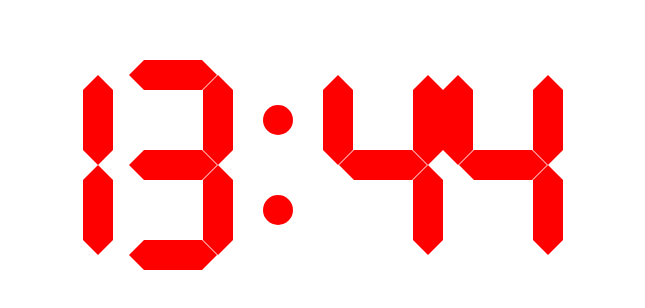
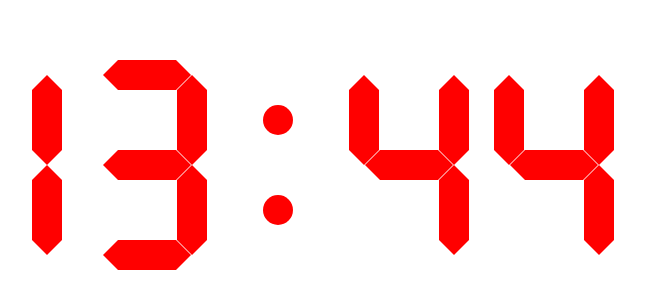
Before and after one commit to RikitoNoto/WindowClock, a Vue app: page / in a window 1280 px wide. Shown: the part 232-540 px from the top of the page, without its empty margins (362-1007 px from the left). Built offline with nearby package versions, Linux system fonts and the light colour scheme.

Commit message:
add margin among charactors

```diff
--- a/src/App.vue
+++ b/src/App.vue
@@ -6,7 +6,7 @@ import { appWindow } from '@tauri-apps/api/window';
 
 const hour = ref(0);
 const minute = ref(0);
-appWindow.setFullscreen(true);
+appWindow.setFullscreen(false);
 
 setInterval(() => {
     const current = new Date();
--- a/src/components/Display.vue
+++ b/src/components/Display.vue
@@ -58,6 +58,8 @@ const char_width: number = char_height * 4/7;
 .display {
   &__char {
     display: inline-block;
+    margin-left: 1vw;
+    margin-right: 1vw;
   }
 }
 </style>
```
